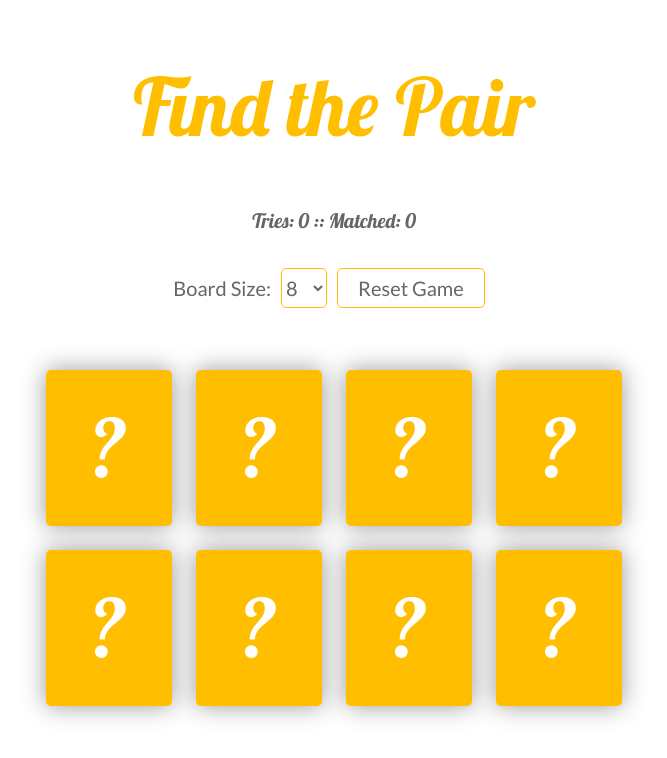
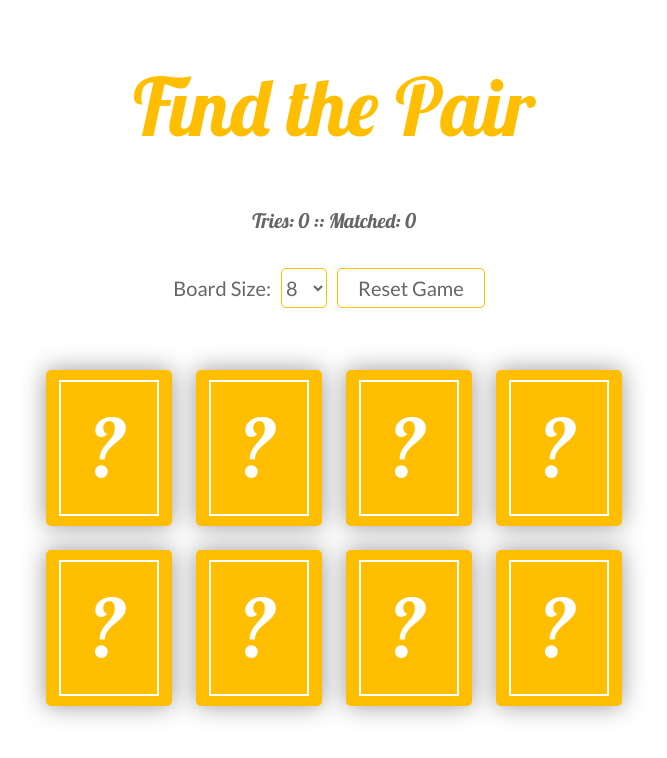
Before and after one commit to raeioul/raeioul.github.io, a React (Create React App) app: page / in a window 1280 px wide. Shown: the top 758 px of the page, without its empty margins (306-973 px from the left). Built offline with nearby package versions, Linux system fonts and the light colour scheme.

Commit message:
Added border to card reverse

```diff
--- a/src/components/Card/Card.js
+++ b/src/components/Card/Card.js
@@ -18,9 +18,7 @@ const Square = (props: Props) => {
         activated={props.activated}
       >
         <span />
-        <Front>
-          <h4>?</h4>
-        </Front>
+        <Front />
         <Back bgImg={props.image} matched={props.matched} />
       </Card>
     </Wrapper>
--- a/src/components/Card/Card.styles.js
+++ b/src/components/Card/Card.styles.js
@@ -76,8 +76,13 @@ const Face = css`
 export const Front = styled.div`
   ${Face} background: var(--mango);
 
-  h4 {
+  :after {
+    content: "?";
     color: #fff;
+    font-family: 'Lobster', cursive;
+    font-weight: initial;
+    border: 2px solid #fff;
+    padding: 2rem 3rem;
   }
 `;
 
```
